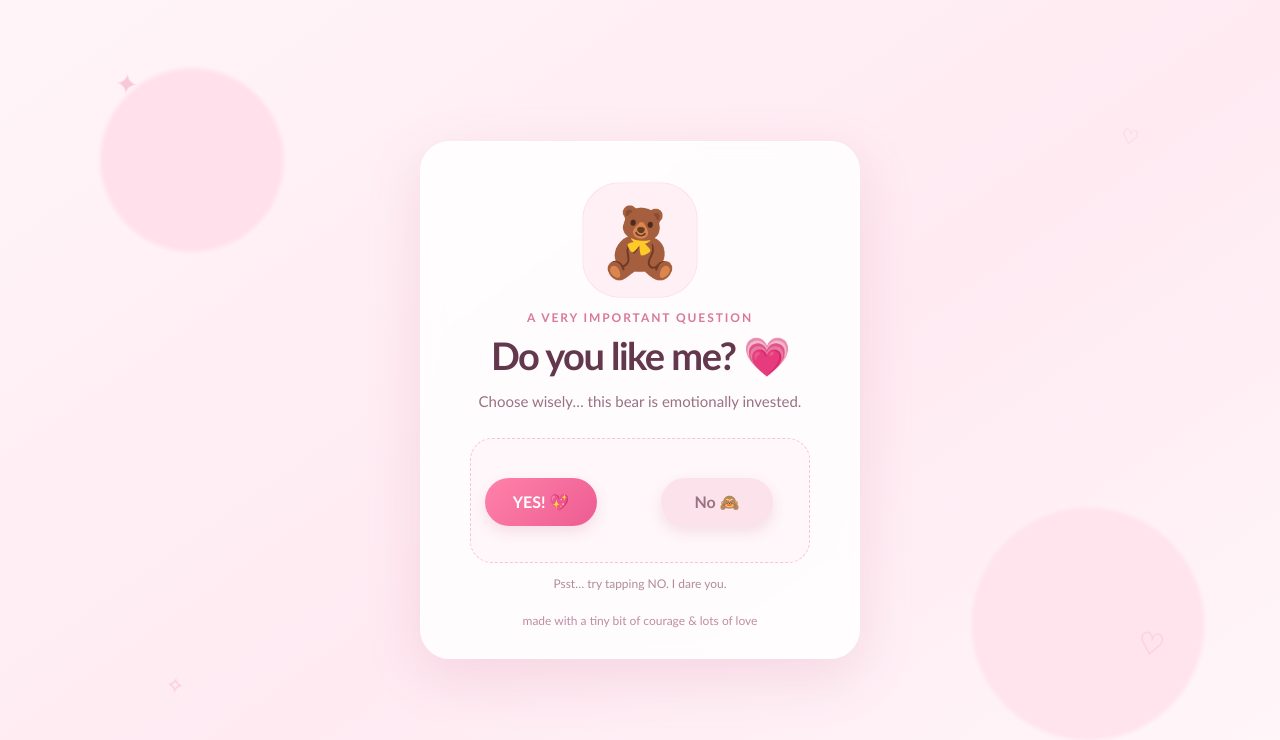
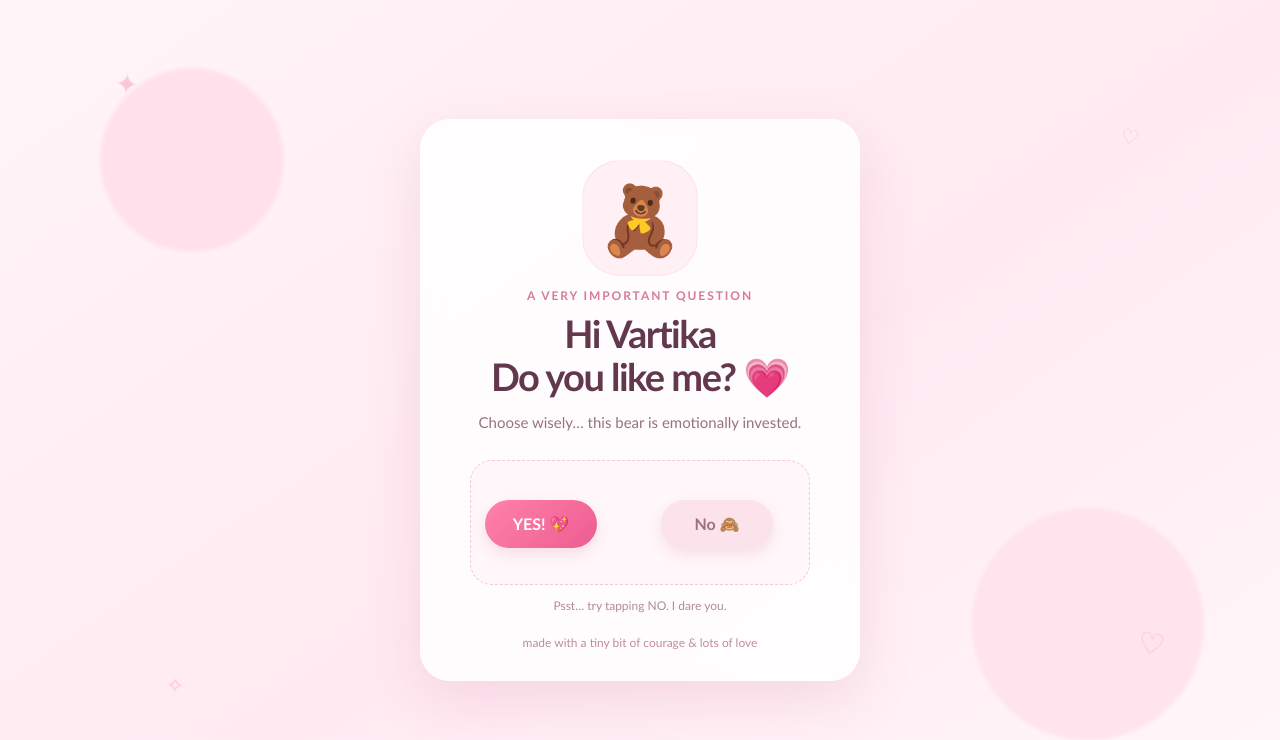
Before and after one commit to yashg49/Attempting, a plain HTML site: page index.html in a window 1280 px wide. Drawn offline with Linux system fonts and the light colour scheme.

Commit message:
Update index.html

```diff
--- a/index.html
+++ b/index.html
@@ -176,7 +176,7 @@
   <main class="card" id="card">
     <div class="bear" id="bear" aria-hidden="true">🧸</div>
     <p class="eyebrow">a very important question</p>
-    <h1 id="title">Do you like me? 💗</h1>
+    <h1 id="title">Hi Vartika <br> Do you like me? 💗</h1>
     <p class="sub" id="sub">Choose wisely… this bear is emotionally invested.</p>
 
     <div class="play-area" id="playArea" aria-label="Choose yes or no">
```
